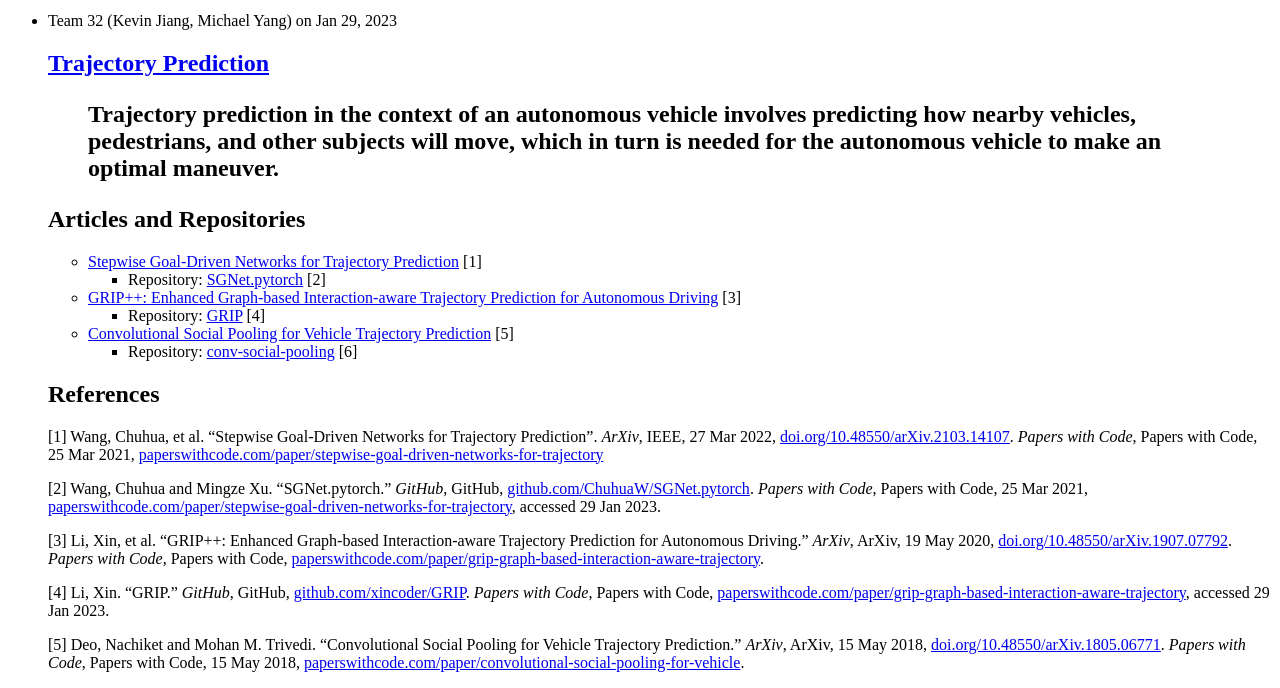
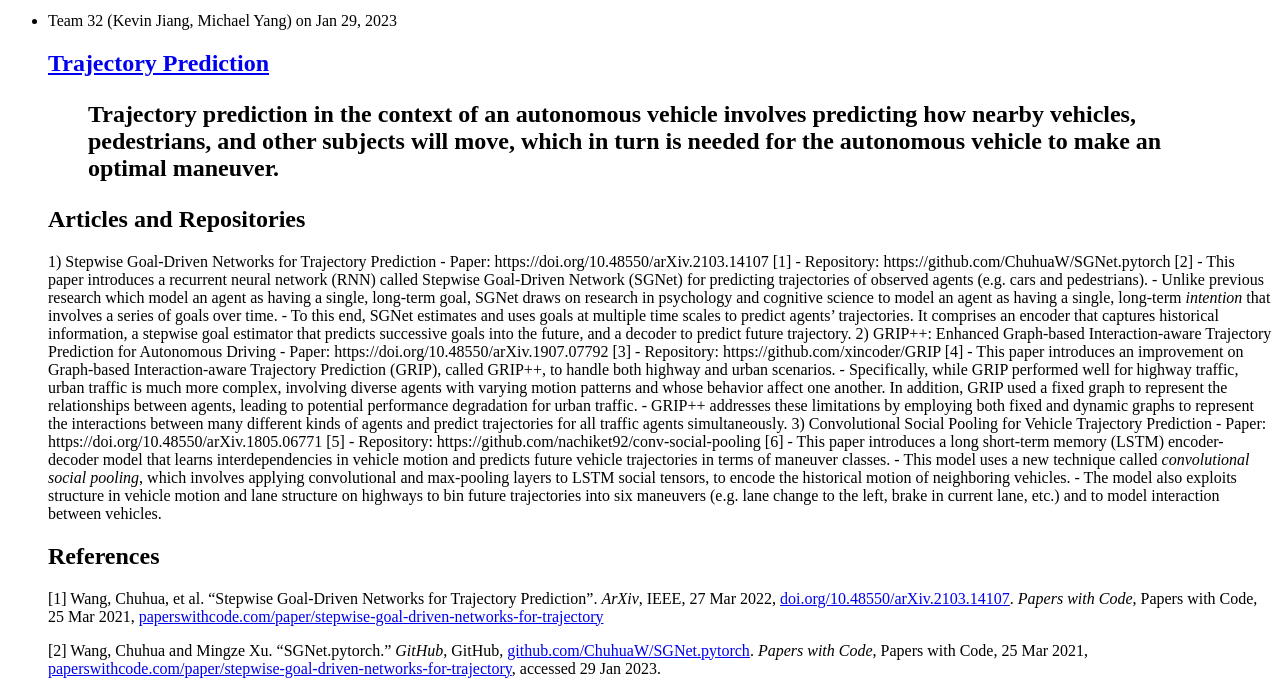
Before and after one commit to UCLAdeepvision/CS188-Projects-2023Winter, a Jekyll site: the page built from index.html, in a window 1280 px wide and 900 px high, cut to the strip 212-900 px from the top of the window. Built offline with Jekyll 4.4.1, drawn with Linux system fonts in a browser that asks for light colours.

Commit message:
Add paper descriptions

```diff
--- a/_posts/2023-01-29-team32-trajectory-prediction.md
+++ b/_posts/2023-01-29-team32-trajectory-prediction.md
@@ -12,12 +12,24 @@ date: 2023-01-29
 
 ## Articles and Repositories
 
-- [Stepwise Goal-Driven Networks for Trajectory Prediction](https://doi.org/10.48550/arXiv.2103.14107) [1]
-    - Repository: [SGNet.pytorch](https://github.com/ChuhuaW/SGNet.pytorch) [2]
-- [GRIP++: Enhanced Graph-based Interaction-aware Trajectory Prediction for Autonomous Driving](https://doi.org/10.48550/arXiv.1907.07792) [3]
-    - Repository: [GRIP](https://github.com/xincoder/GRIP) [4]
-- [Convolutional Social Pooling for Vehicle Trajectory Prediction](https://doi.org/10.48550/arXiv.1805.06771) [5]
-    - Repository: [conv-social-pooling](https://github.com/nachiket92/conv-social-pooling) [6]
+1) Stepwise Goal-Driven Networks for Trajectory Prediction
+    - Paper: https://doi.org/10.48550/arXiv.2103.14107 [1]
+    - Repository: https://github.com/ChuhuaW/SGNet.pytorch [2]
+    - This paper introduces a recurrent neural network (RNN) called Stepwise Goal-Driven Network (SGNet) for predicting trajectories of observed agents (e.g. cars and pedestrians).
+    - Unlike previous research which model an agent as having a single, long-term goal, SGNet draws on research in psychology and cognitive science to model an agent as having a single, long-term _intention_ that involves a series of goals over time.
+    - To this end, SGNet estimates and uses goals at multiple time scales to predict agents' trajectories. It comprises an encoder that captures historical information, a stepwise goal estimator that predicts successive goals into the future, and a decoder to predict future trajectory.
+2) GRIP++: Enhanced Graph-based Interaction-aware Trajectory Prediction for Autonomous Driving
+    - Paper: https://doi.org/10.48550/arXiv.1907.07792 [3]
+    - Repository: https://github.com/xincoder/GRIP [4]
+    - This paper introduces an improvement on Graph-based Interaction-aware Trajectory Prediction (GRIP), called GRIP++, to handle both highway and urban scenarios.
+    - Specifically, while GRIP performed well for highway traffic, urban traffic is much more complex, involving diverse agents with varying motion patterns and whose behavior affect one another. In addition, GRIP used a fixed graph to represent the relationships between agents, leading to potential performance degradation for urban traffic.
+    - GRIP++ addresses these limitations by employing both fixed and dynamic graphs to represent the interactions between many different kinds of agents and predict trajectories for all traffic agents simultaneously.
+3) Convolutional Social Pooling for Vehicle Trajectory Prediction
+    - Paper: https://doi.org/10.48550/arXiv.1805.06771 [5]
+    - Repository: https://github.com/nachiket92/conv-social-pooling [6]
+    - This paper introduces a long short-term memory (LSTM) encoder-decoder model that learns interdependencies in vehicle motion and predicts future vehicle trajectories in terms of maneuver classes.
+    - This model uses a new technique called _convolutional social pooling_, which involves applying convolutional and max-pooling layers to LSTM social tensors, to encode the historical motion of neighboring vehicles.
+    - The model also exploits structure in vehicle motion and lane structure on highways to bin future trajectories into six maneuvers (e.g. lane change to the left, brake in current lane, etc.) and to model interaction between vehicles.
 
 ## References
 
```
